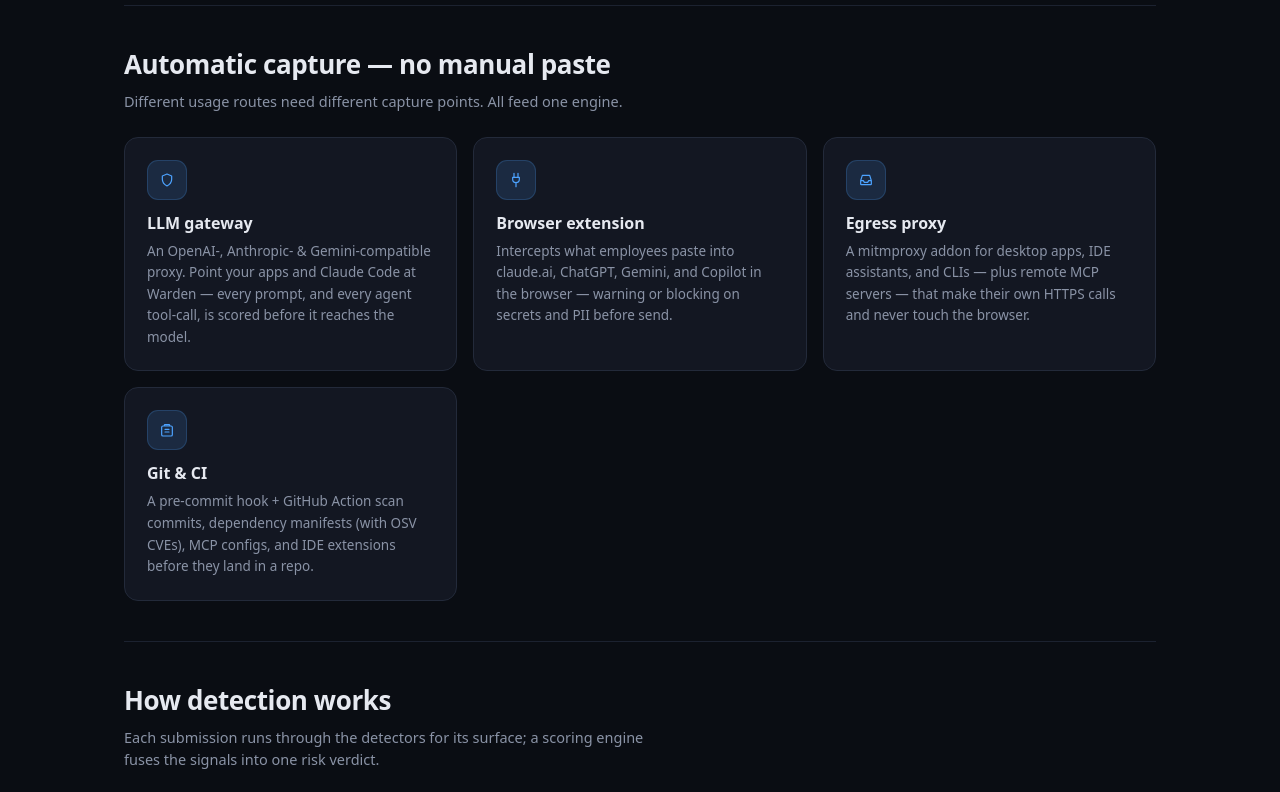
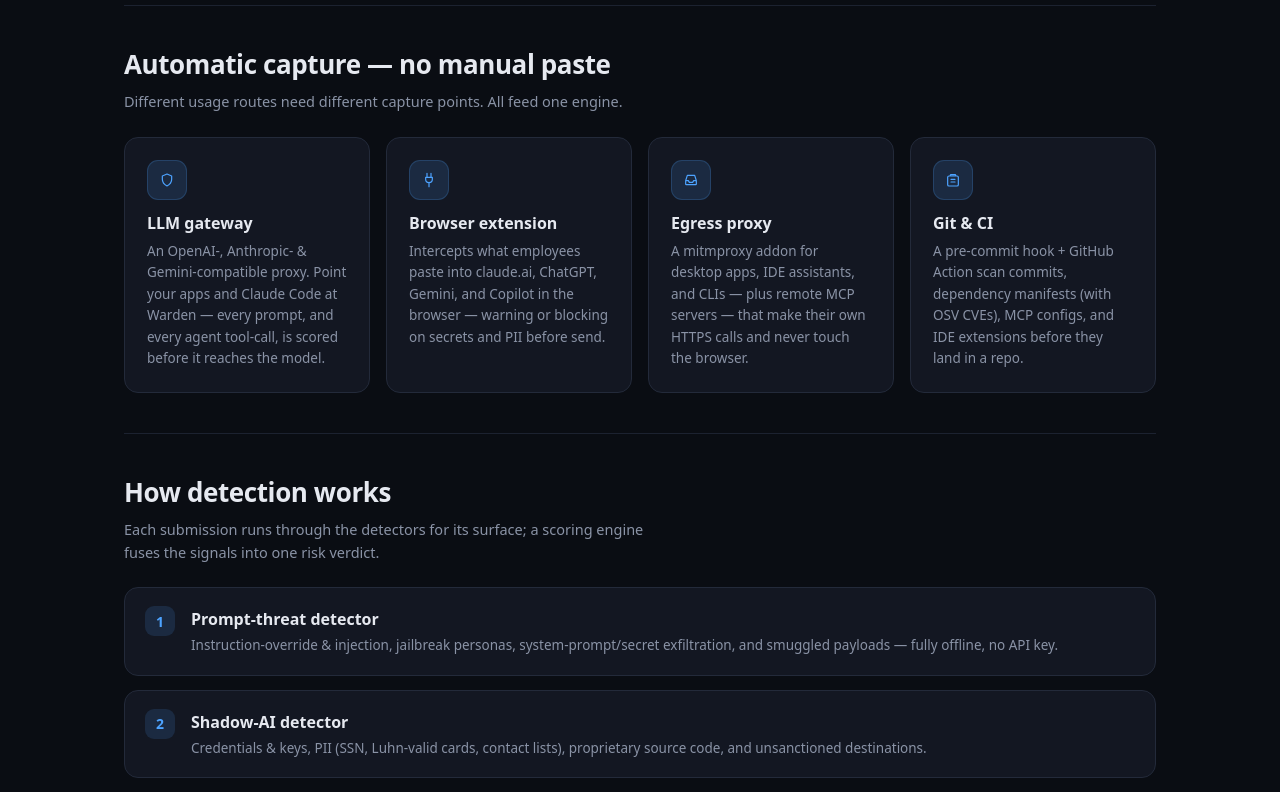
Before and after one commit to SOC-Foundry/Palivane, a React (Vite) app in the folder frontend/: page / in a window 1280 px wide. Shown: the part 1140-1932 px from the top of the page. Built offline with nearby package versions, Linux system fonts and the light colour scheme.

Commit message:
landing: capture cards on one line (auto-fit grid fits all four)
.lp-cards uses auto-fit/minmax so the four capture planes sit in one row on wide screens
(the 3-card enterprise section still fills its row); still stacks on mobile.

```diff
--- a/frontend/src/styles.css
+++ b/frontend/src/styles.css
@@ -554,7 +554,7 @@ h4 { font-size: 11px; color: var(--muted); text-transform: uppercase; letter-spa
 .lp-front h3 { font-size: 19px; margin: 12px 0 8px; }
 .lp-front p { font-size: 14px; color: var(--muted); line-height: 1.6; margin: 0; }
 
-.lp-cards { display: grid; grid-template-columns: repeat(3, 1fr); gap: 16px; }
+.lp-cards { display: grid; grid-template-columns: repeat(auto-fit, minmax(210px, 1fr)); gap: 16px; }
 .lp-card { background: var(--panel); border: 1px solid var(--border); border-radius: 14px; padding: 22px; }
 .lp-card-icon { display: grid; place-items: center; width: 40px; height: 40px; border-radius: 11px; background: var(--accent-soft); color: var(--accent); border: 1px solid rgba(77,163,255,0.2); margin-bottom: 12px; }
 .lp-card h3 { font-size: 16px; margin: 0 0 7px; }
```
